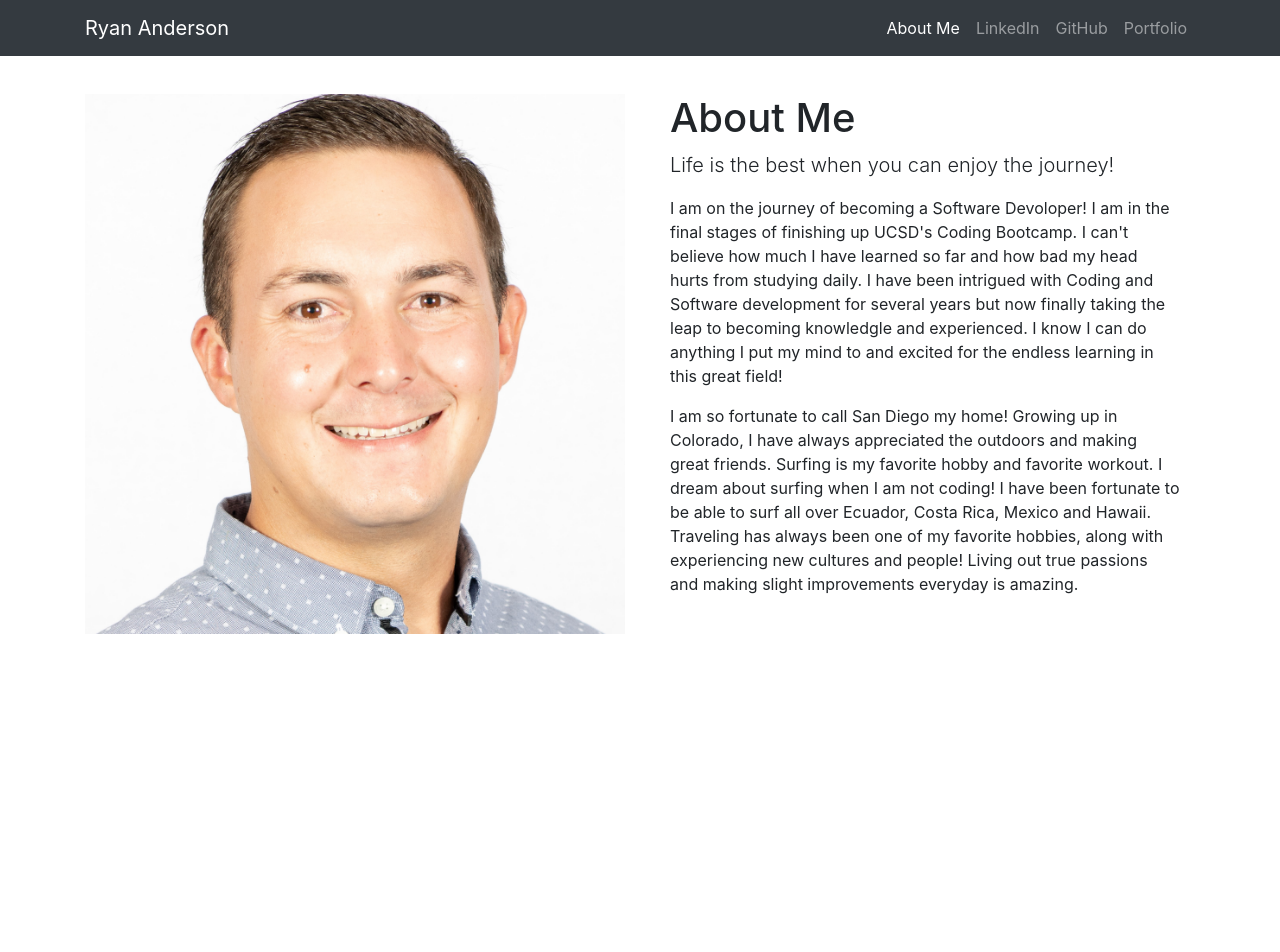
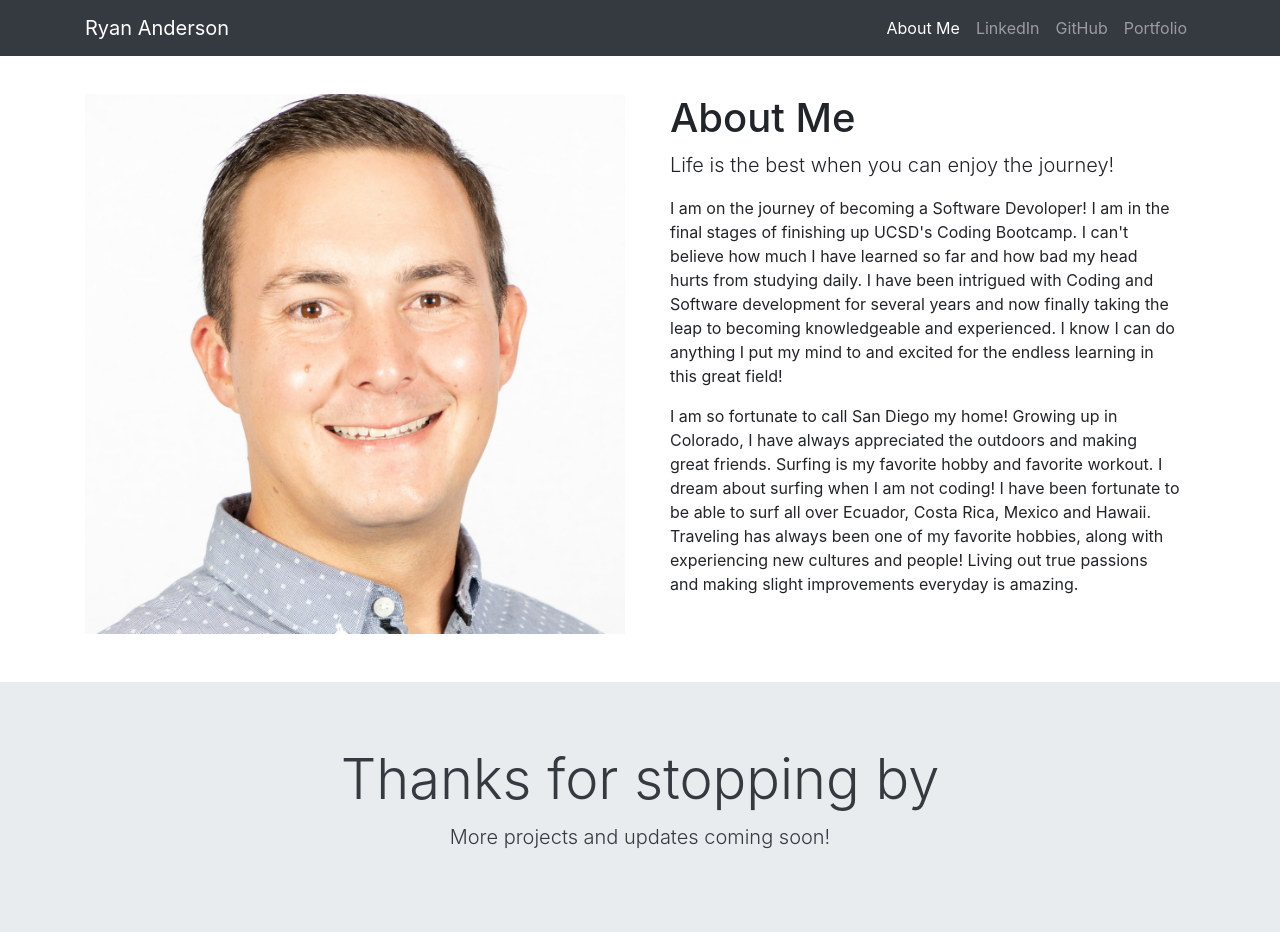
Before and after one commit to Ryansswell/React-Portfolio, a React (Create React App) app: page /#/ in a window 1280 px wide. Shown: the top 952 px of the page. Before the commit the page ends 800 px from the top, so only its background shows below. Built offline with nearby package versions, Linux system fonts and the light colour scheme.

Commit message:
got footer to work and also got LinkedIn link working properly

```diff
--- a/src/App.css
+++ b/src/App.css
@@ -36,3 +36,8 @@
     transform: rotate(360deg);
   }
 }
+
+.navbar-nav > li > a.active,
+.navbar-nav > li > a:active.focus {
+  border-top: 0.2rem rgb(214, 250, 129);
+}
--- a/src/App.js
+++ b/src/App.js
@@ -29,6 +29,7 @@ function App() {
                     <Redirect to="/" />
                 </Route>
             </Switch>
+            <Footer />
         </Router>
     );
 }
--- a/src/components/about.js
+++ b/src/components/about.js
@@ -17,7 +17,7 @@ function about() {
                         <h1>About Me</h1>
                         <p class="lead">Life is the best when you can enjoy the journey!</p>
                         <p>I am on the journey of becoming a Software Devoloper! I am in the final stages of finishing up UCSD's Coding Bootcamp.
-                        I can't believe how much I have learned so far and how bad my head hurts from studying daily. I have been intrigued with Coding and Software development for several years but now finally taking the leap to becoming knowledgle and experienced.
+                        I can't believe how much I have learned so far and how bad my head hurts from studying daily. I have been intrigued with Coding and Software development for several years and now finally taking the leap to becoming knowledgeable and experienced.
                         I know I can do anything I put my mind to and excited for the endless learning in this great field!
 
                         </p>
--- a/src/components/footer.js
+++ b/src/components/footer.js
@@ -4,9 +4,9 @@ function footer() {
     return (
         <div>
             <div className="jumbotron jumbotron-fluid text-dark jumbotron">
-                <div className="container">
+                <div className="footer-container">
                     <h1 className="display-4 text-center"> Thanks for stopping by </h1>
-                    <p className="lead text-center"> Life's a garden dig it! </p>
+                    <p className="lead text-center"> More projects and updates coming soon!  </p>
                 </div>
             </div>
         </div>
--- a/src/components/navbar.js
+++ b/src/components/navbar.js
@@ -16,7 +16,7 @@ function Navbar() {
                             <a className="nav-link" href="/about" target="">About Me</a>
                         </li>
                         <li className="nav-item">
-                            <a className="nav-link" href="https://www.linkedin.com/in/ryan-anderson-52842784/">
+                            <a className="nav-link" href="https://www.linkedin.com/in/ryan-anderson-52842784/" target="_blank" rel="noreferrer">
                                 LinkedIn
                             </a>
                         </li>
```
